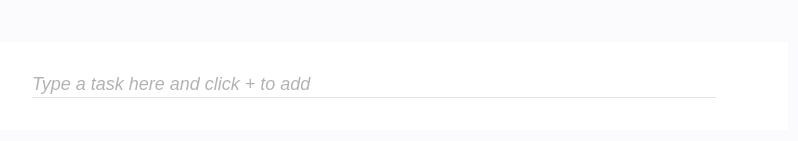
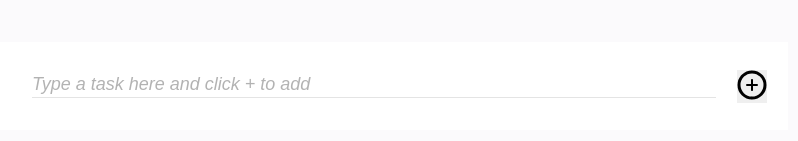
Before and after one commit to in-roma/to-do-list-react, a React (Create React App) app: page / in a window 1280 px wide. Shown: the part 179-320 px from the top of the page, without its empty margins (266-1064 px from the left). Built offline with nearby package versions, Linux system fonts and the light colour scheme; a web font is replaced by a local one.

Commit message:
version with Taskfield component

```diff
--- a/src/components/Taskfield.jsx
+++ b/src/components/Taskfield.jsx
@@ -1,13 +1,30 @@
 import React from 'react';
 
 class Taskfield extends React.Component {
+    constructor(props) {
+        super(props);
+        this.state = {
+          userInput: ""
+        };
+      }
+
     render() {
+
+        this.add = (e) => {
+            const userText = this.state.userInput;
+            this.setState({
+                userInput: ""
+            });
+        };
+        console.log(this.userInput);
+
         return <div className="add-to-section">
                     <div className="add-todo">
                         <div className="text-input">
-                            <input type="text" id="userText" placeholder="Type a task here and click + to add"/>
+                            <input type="text" id="userText" value={this.state.userInput} placeholder="Type a task here and click + to add"/>
                             <div className="underline"></div>
                         </div>
+                        <button className="buttonAdd" onClick="add" ><img src="./img/add-button.svg" alt=""/></button>
                     </div>
                 </div>
     }
```
